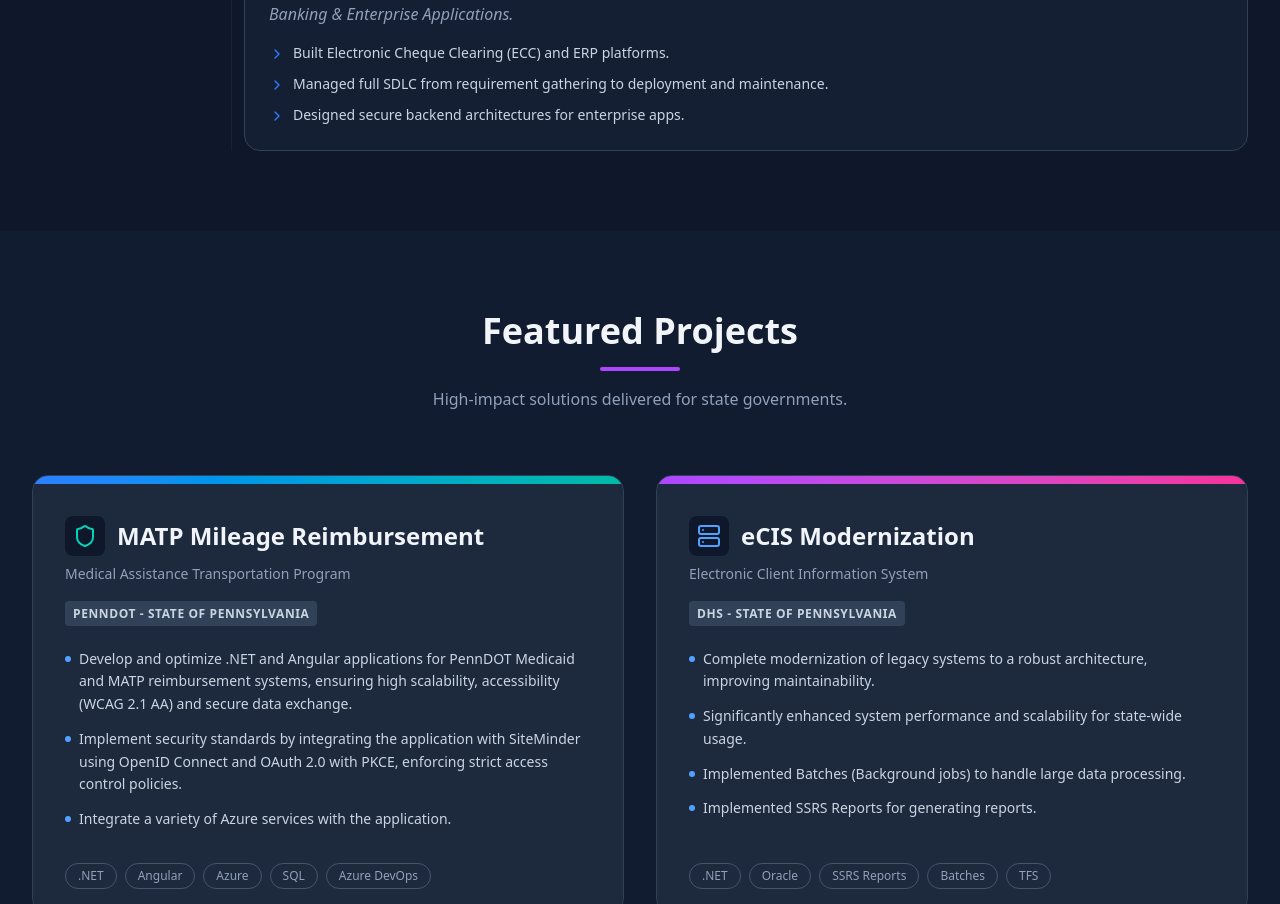
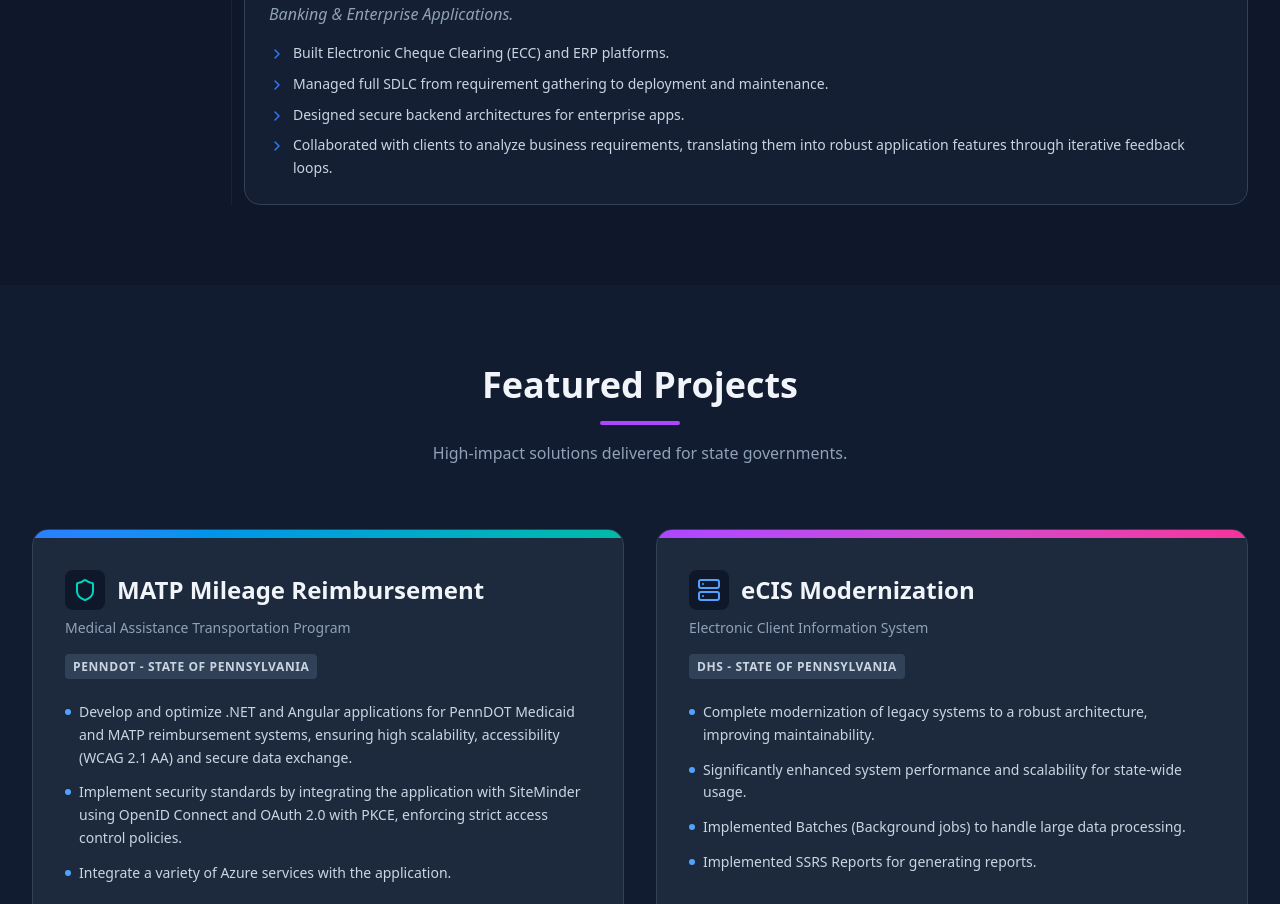
Before and after one commit to ahmed527/portfolio, a React (Vite) app: page / in a window 1280 px wide. Shown: the part 4020-4924 px from the top of the page. Built offline with nearby package versions, Linux system fonts and the light colour scheme.

Commit message:
Reliance Technology

```diff
--- a/src/App.tsx
+++ b/src/App.tsx
@@ -284,7 +284,8 @@ const App = () => {
 			achievements: [
 				"Built Electronic Cheque Clearing (ECC) and ERP platforms.",
 				"Managed full SDLC from requirement gathering to deployment and maintenance.",
-				"Designed secure backend architectures for enterprise apps."
+				"Designed secure backend architectures for enterprise apps.",
+				"Collaborated with clients to analyze business requirements, translating them into robust application features through iterative feedback loops."
 			]
 		}
 	];
```
